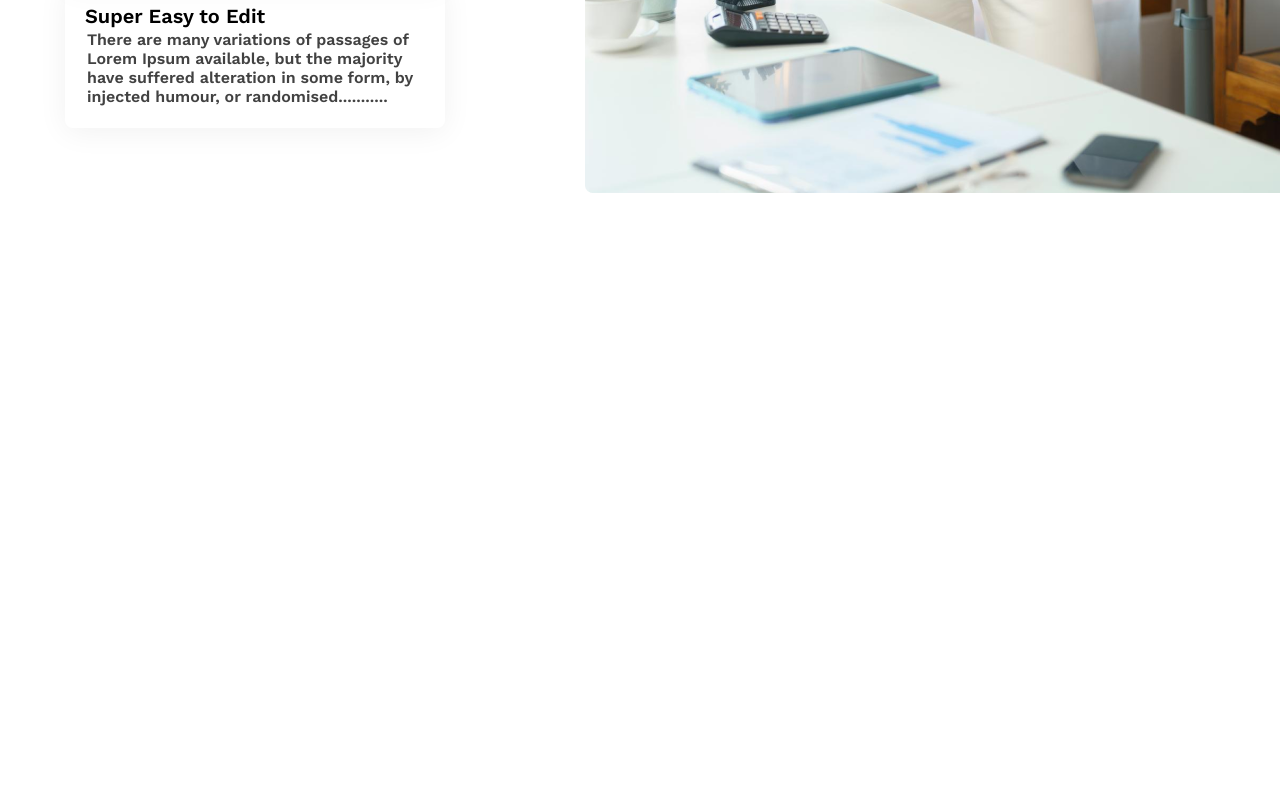
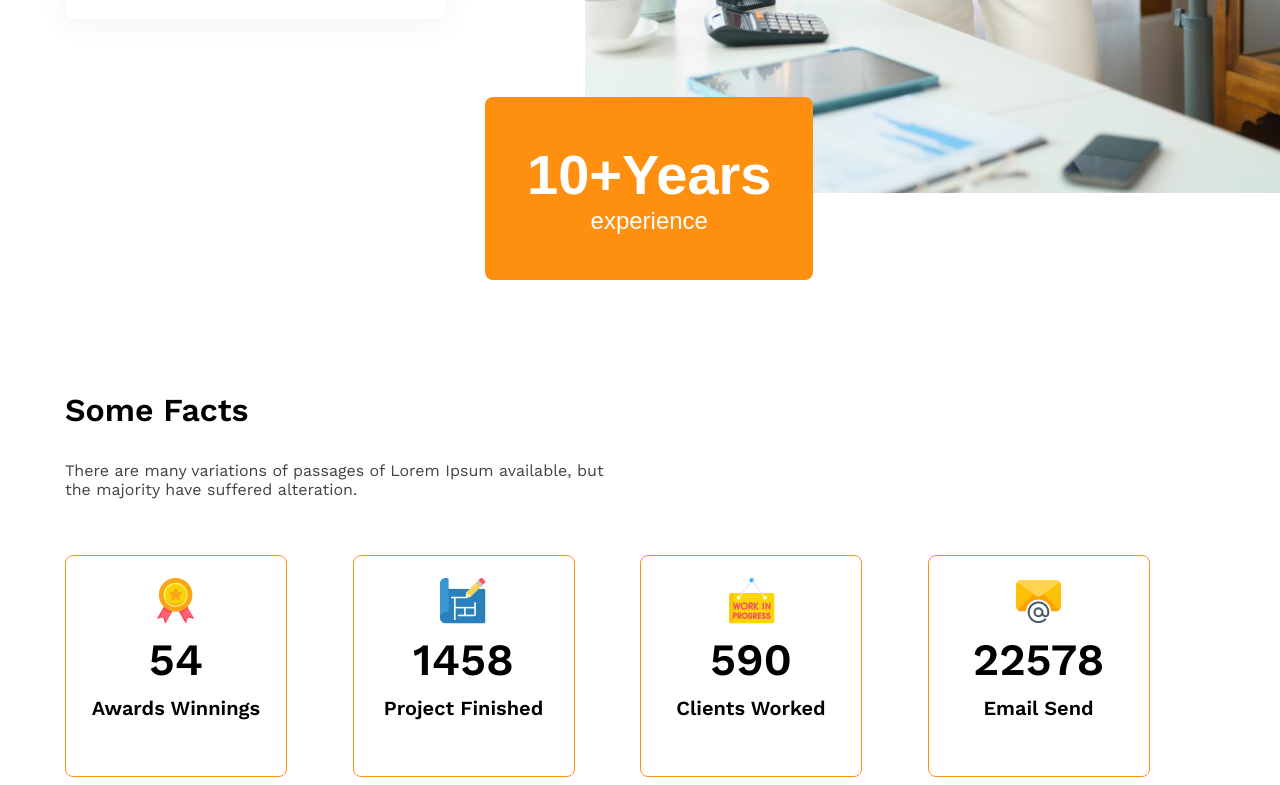
Before and after one commit to ShahidaTanju/G3-Architects, a plain HTML site: page index.html in a window 1280 px wide. Shown: the part 2899-3684 px from the top of the page. Before the commit the page ends 3290 px from the top, so only its background shows below. Drawn offline with nearby package versions, Linux system fonts and the light colour scheme.

Commit message:
fact-card

```diff
--- a/index.html
+++ b/index.html
@@ -91,12 +91,51 @@
             </div>
             <div class="feature-img">
                 <img src="./images/architect.png" alt="">
+                <button id="experience-badge" class="btn-primary">
+                    <span id="experience-year">10+Years</span>
+                    <br>
+                    <span>experience</span>
+                </button>
             </div>
         </section>
 
         <!-- some facts -->
-        <section class="some-facts">
-
+        <section>
+            <h3 class="section-title">Some Facts</h3>
+            <p class="text-gray-light fact-description">There are many variations of passages of Lorem Ipsum available,
+                but the majority
+                have suffered
+                alteration.</p>
+            <div class="facts-container">
+                <div class="fact-card display-flex">
+                    <div>
+                        <img src="./images/icons/ribon.png" alt="" class="fact-icon">
+                        <h4 class="fact-number">54</h4>
+                        <h5 class="fact-name">Awards Winnings</h5>
+                    </div>
+                </div>
+                <div class="fact-card display-flex">
+                    <div>
+                        <img src="./images/icons/projects.png" alt="" class="fact-icon">
+                        <h4 class="fact-number">1458</h4>
+                        <h5 class="fact-name">Project Finished</h5>
+                    </div>
+                </div>
+                <div class="fact-card display-flex">
+                    <div>
+                        <img src="./images/icons/customers.png" alt="" class="fact-icon">
+                        <h4 class="fact-number">590</h4>
+                        <h5 class="fact-name">Clients Worked</h5>
+                    </div>
+                </div>
+                <div class="fact-card display-flex">
+                    <div>
+                        <img src="./images/icons/email.png" alt="" class="fact-icon">
+                        <h4 class="fact-number">22578</h4>
+                        <h5 class="fact-name">Email Send</h5>
+                    </div>
+                </div>
+            </div>
         </section>
     </main>
     <footer>
--- a/styles/style.css
+++ b/styles/style.css
@@ -160,9 +160,22 @@ main>section {
     gap: 140px;
 }
 
+#experience-badge {
+    padding: 45px 42px;
+    font-size: 1.5rem;
+    font-weight: 400;
+    margin-left: -100px;
+    margin-top: -100px;
+}
+
 #feature-section-title {
     border-left: 5px solid #ff900f;
     padding-left: 20px;
+}
+
+#experience-year {
+    font-size: 3.5rem;
+    font-weight: 600;
 }
 
 .feature-card {
@@ -184,6 +197,48 @@ main>section {
     font-size: 16px;
     margin: 2px;
 }
+
+/* some facts related */
+
+.facts-container {
+    display: grid;
+    grid-template-columns: repeat(4, 1fr);
+}
+
+.fact-card {
+    border: 1px solid #ff900f;
+    width: 220px;
+    height: 220px;
+    border-radius: 8px;
+    text-align: center;
+    align-items: center;
+    justify-content: center;
+}
+
+.fact-number {
+    font-size: 2.8rem;
+    font-weight: 600;
+    margin-top: 5px;
+    margin-bottom: 10px;
+}
+
+.fact-name {
+    font-size: 1.25rem;
+    font-weight: 600;
+    margin-top: 10px;
+}
+
+.fact-description {
+    max-width: 540px;
+    margin-top: 3px;
+    padding-bottom: 40px;
+}
+
+.section-title {
+    font-size: 2rem;
+    font-weight: 600;
+}
+
 
 /* responsive media query */
 
@@ -222,7 +277,7 @@ main>section {
     }
 
     .feature-img {
-        width: 550px;
+        width: 500px;
         height: 850px;
     }
 
@@ -231,4 +286,10 @@ main>section {
         grid-template-columns: repeat(1, 1fr);
     }
 
+    #experience-badge {
+        margin-left: 20px;
+        margin-top: 20px;
+    }
+
+
 }
```
